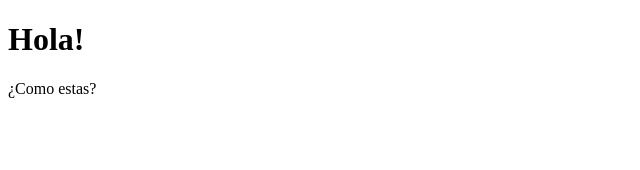
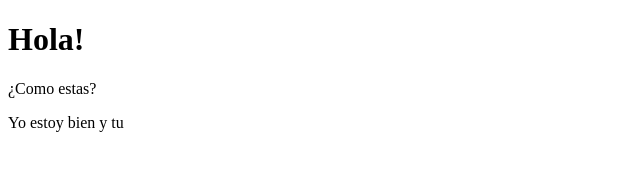
Before and after one commit to GeorgeOrd/test-node, a plain HTML site: page index.html in a window 1280 px wide. Shown: the whole page, without its empty margins (0-640 px from the left). Drawn offline with Linux system fonts and the light colour scheme.

Commit message:
Cambios en pregunta

```diff
--- a/index.html
+++ b/index.html
@@ -8,5 +8,6 @@
 <body>
     <h1>Hola!</h1>
     <p>¿Como estas?</p>
+    <p>Yo estoy bien y  tu</p>
 </body>
 </html>
```
